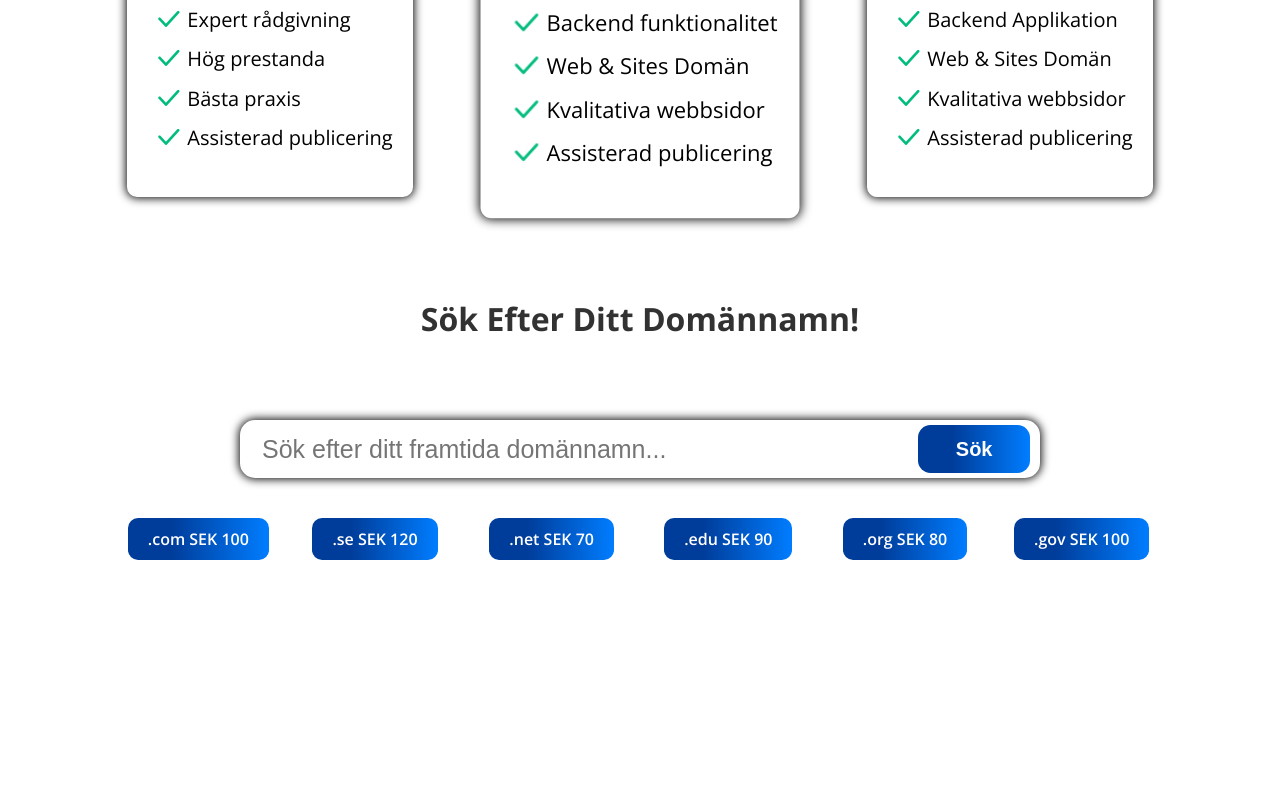
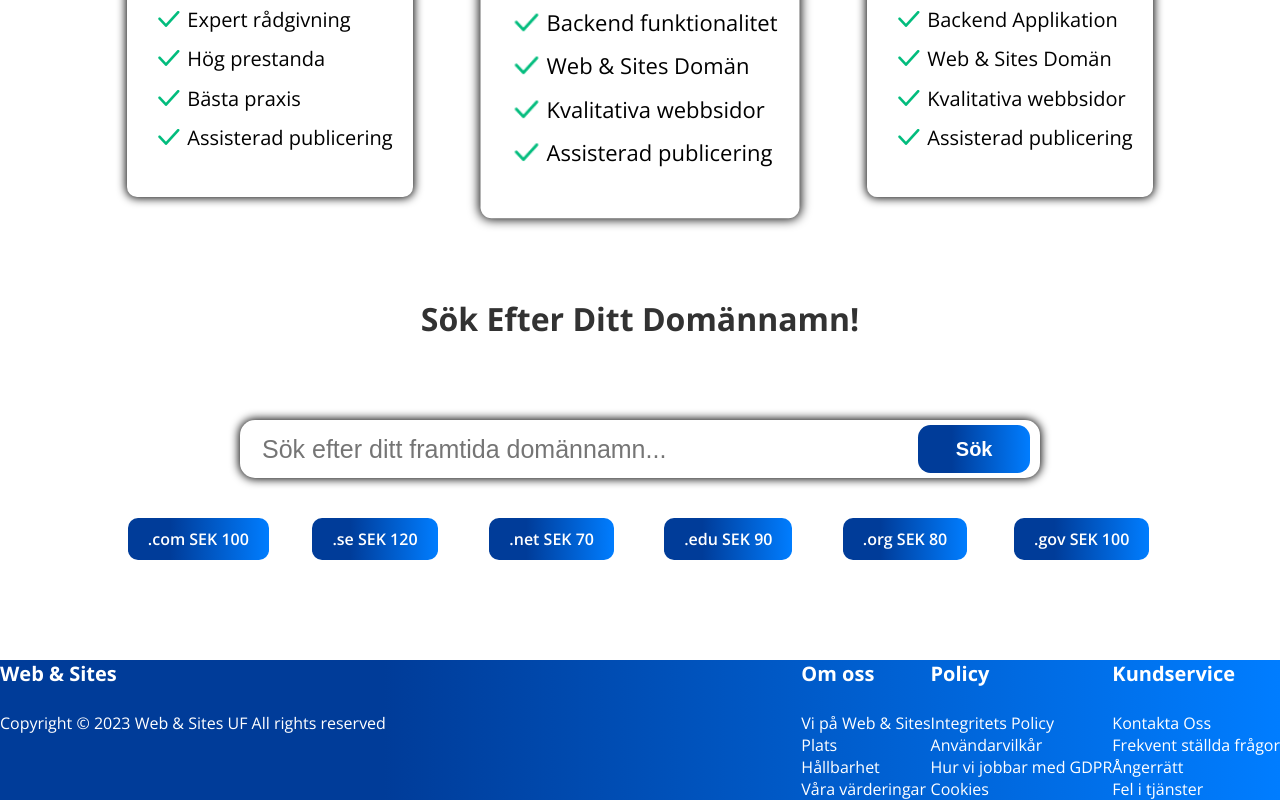
Before and after one commit to ArdaYil/Web-and-Sites, a React (Vite) app: page / in a window 1280 px wide. Shown: the part 1241-2041 px from the top of the page. Before the commit the page ends 1901 px from the top, so only its background shows below. Built offline with nearby package versions, Linux system fonts and the light colour scheme.

Commit message:
Implement foundation for footer

```diff
--- a/scss/global/_layout.scss
+++ b/scss/global/_layout.scss
@@ -249,6 +249,33 @@ $main-padding: u.em(20);
     }
 }
 
+.footer {
+    background-image: var(--gradient-primary);
+
+    &__container {
+        display: flex;
+        justify-content: space-between;
+    }
+
+    &__content {
+        display: flex;
+    }
+
+    &__section-heading {
+        color: white;
+        margin-bottom: u.em(20);
+        font-size: u.rem(20)
+    }
+
+    &__copyright {
+        color: white;
+    }
+
+    &__section-item {
+        color: white;
+    }
+}
+
 %form-operation {
     padding: u.em(10) u.em(20);
     border: none;
--- a/src/App.tsx
+++ b/src/App.tsx
@@ -12,6 +12,7 @@ import AuthInput from './interfaces/AuthInput';
 import Plans from './interfaces/Plans';
 import DomainSearch from "./interfaces/DomainSearch";
 import AOS from "aos";
+import MainFooter from './common/mainFooter';
 interface AppProps {
 
 }
@@ -102,6 +103,7 @@ class App extends React.Component<AppProps, AppState> {
           <Route path="register" element={<AppContext.Provider value={this.state}><Register /></AppContext.Provider>} />
           <Route path="/" element={<AppContext.Provider value={this.state}><Homepage /></AppContext.Provider>} />
         </Routes>
+        <MainFooter />
       </React.Fragment>
     );
   }
--- a/src/common/mainFooter.tsx
+++ b/src/common/mainFooter.tsx
@@ -15,9 +15,45 @@ class MainFooter extends React.Component<MainFooterProps, MainFooterState> {
 
     render() {
         return (
-            <React.Fragment>
-
-            </React.Fragment>
+            <footer className="footer">
+                <div className="footer__container">
+                    <header className="footer__header">
+                        <section>
+                            <h2 className="footer__section-heading">Web & Sites</h2>
+                            <p className="footer__copyright">Copyright &copy; 2023 Web & Sites UF All rights reserved</p>
+                        </section>
+                    </header>
+                    <div className="footer__content">
+                        <section>
+                            <h2 className="footer__section-heading">Om oss</h2>
+                            <article>
+                                <p className="footer__section-item">Vi på Web & Sites</p>
+                                <p className="footer__section-item">Plats</p>
+                                <p className="footer__section-item">Hållbarhet</p>
+                                <p className="footer__section-item">Våra värderingar</p>
+                            </article>
+                        </section>
+                        <section>
+                            <h2 className="footer__section-heading">Policy</h2>
+                            <article>
+                                <p className="footer__section-item">Integritets Policy</p>
+                                <p className="footer__section-item">Användarvilkår</p>
+                                <p className="footer__section-item">Hur vi jobbar med GDPR</p>
+                                <p className="footer__section-item">Cookies</p>
+                            </article>
+                        </section>
+                        <section>
+                            <h2 className="footer__section-heading">Kundservice</h2>
+                            <article>
+                                <p className="footer__section-item">Kontakta Oss</p>
+                                <p className="footer__section-item">Frekvent ställda frågor</p>
+                                <p className="footer__section-item">Ångerrätt</p>
+                                <p className="footer__section-item">Fel i tjänster</p>
+                            </article>
+                        </section>
+                    </div>
+                </div>
+            </footer>
         );
     }
 }
```
Also changed, not shown: cssDist/index.css, 1 other file (tests, documents, lock files or other folders).
